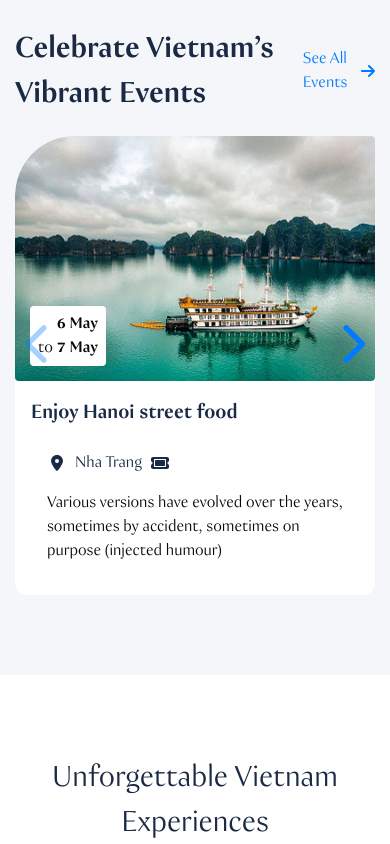
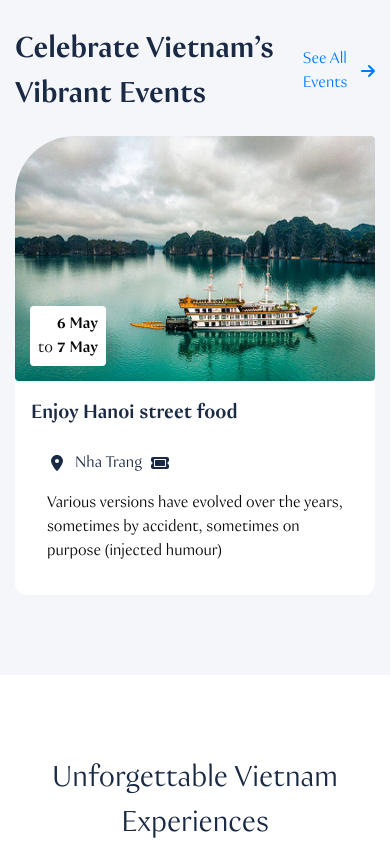
Before and after one commit to yansuogaming/React_Demo, a React (Vite) app: page / in a window 390 px wide. Shown: the part 1720-2564 px from the top of the page. Built offline with nearby package versions, Linux system fonts and the light colour scheme.

Commit message:
Update Convert document to useRef

```diff
--- a/src/components/Story.jsx
+++ b/src/components/Story.jsx
@@ -17,20 +17,13 @@ import {
     faChevronLeft,
     faChevronRight,
 } from "@fortawesome/free-solid-svg-icons";
-import { useEffect } from "react";
+import { useRef } from "react";
 
 const Story = ({ className = "" }) => {
     const { t } = useTranslation();
 
-    useEffect(() => {
-        const next = document.querySelector(".custom-swiper-next");
-        const prev = document.querySelector(".custom-swiper-prev");
-
-        if (next && prev) {
-            next.classList.add("swiper-button-next");
-            prev.classList.add("swiper-button-prev");
-        }
-    }, []);
+    const prevRef = useRef(null);
+    const nextRef = useRef(null);
 
     return (
         <section className={`container ${className}`}>
@@ -47,8 +40,12 @@ const Story = ({ className = "" }) => {
                         modules={[Navigation]}
                         spaceBetween={30}
                         navigation={{
-                            nextEl: ".custom-swiper-next",
-                            prevEl: ".custom-swiper-prev",
+                            prevEl: prevRef.current,
+                            nextEl: nextRef.current,
+                        }}
+                        onBeforeInit={(swiper) => {
+                            swiper.params.navigation.prevEl = prevRef.current;
+                            swiper.params.navigation.nextEl = nextRef.current;
                         }}
                         breakpoints={{
                             0: { slidesPerView: 1 },
@@ -76,7 +73,7 @@ const Story = ({ className = "" }) => {
                                             height="20"
                                             viewBox="0 0 20 20"
                                         >
-                                            <path d="M9.12109 2.5L8.92547 2.67563L2.05047 9.55062L1.62109 10L2.05047 10.4494L7.67547 16.0744L8.12484 16.5037L8.57422 16.0744L15.4492 9.19938L15.6248 9.00375V2.5H9.12109ZM9.64859 3.75H14.3748V8.47687L8.12484 14.7269L3.39797 10L9.64859 3.75ZM16.2498 4.375V5.625H16.8748V10.7225L10.9373 16.6213L10.1561 15.84L9.27734 16.7188L10.488 17.9494L10.9373 18.3787L11.3673 17.9494L17.9486 11.445L18.1248 11.25V4.375H16.2498ZM12.4998 5C12.1561 5 11.8748 5.28125 11.8748 5.625C11.8748 5.96875 12.1561 6.25 12.4998 6.25C12.8436 6.25 13.1248 5.96875 13.1248 5.625C13.1248 5.28125 12.8436 5 12.4998 5Z" />
+                                            <path d="..." />
                                         </svg>
                                         #Vietnamtravel
                                     </NavLink>
@@ -85,14 +82,16 @@ const Story = ({ className = "" }) => {
                         ))}
                     </Swiper>
 
-                    {/* Custom Nav Buttons */}
+                    {/* Custom Nav Buttons (ref-based) */}
                     <button
+                        ref={prevRef}
                         className="custom-swiper-prev absolute top-1/2 -left-4 z-10 transform -translate-y-1/2 bg-white p-2 rounded-full shadow"
                         aria-label="Previous"
                     >
                         <FontAwesomeIcon icon={faChevronLeft} />
                     </button>
                     <button
+                        ref={nextRef}
                         className="custom-swiper-next absolute top-1/2 -right-4 z-10 transform -translate-y-1/2 bg-white p-2 rounded-full shadow"
                         aria-label="Next"
                     >
--- a/src/components/VietNamEvent.jsx
+++ b/src/components/VietNamEvent.jsx
@@ -4,6 +4,7 @@ import ViewMoreButton from "./button/ViewMoreButton";
 import CardEvent from "./card/CardEvent";
 import { NavLink } from "react-router";
 import { addDays } from "date-fns";
+import { useRef } from "react";
 
 // Font Awesome
 import { FontAwesomeIcon } from "@fortawesome/react-fontawesome";
@@ -20,23 +21,13 @@ import { Navigation } from "swiper/modules";
 import "swiper/css";
 import "swiper/css/navigation";
 
-import { useEffect } from "react";
-
 const VietNamEvent = ({ className = "" }) => {
     const { t } = useTranslation();
     const startTime = new Date();
     const endTime = addDays(new Date(), 1);
 
-    // Gán class để điều hướng tùy chỉnh hoạt động
-    useEffect(() => {
-        const next = document.querySelector(".custom-next-w");
-        const prev = document.querySelector(".custom-prev-swipper");
-
-        if (next && prev) {
-            next.classList.add("swiper-button-next");
-            prev.classList.add("swiper-button-prev");
-        }
-    }, []);
+    const prevRef = useRef(null);
+    const nextRef = useRef(null);
 
     const eventItems = Array.from({ length: 4 }).map((_, idx) => (
         <SwiperSlide key={idx}>
@@ -78,20 +69,32 @@ const VietNamEvent = ({ className = "" }) => {
                 </div>
 
                 <div className="relative">
-                    {/* Custom navigation with FontAwesome only */}
-                    <button className="custom-prev-swipper absolute left-[-16px] top-1/2 z-10 -translate-y-1/2 text-[24px] text-[#1A2A44] hidden md:block">
+                    {/* Custom Navigation Buttons */}
+                    <button
+                        ref={prevRef}
+                        className="absolute left-[-16px] top-1/2 z-10 -translate-y-1/2 text-[24px] text-[#1A2A44] hidden md:block bg-white rounded-full p-2 shadow"
+                        aria-label="Previous"
+                    >
                         <FontAwesomeIcon icon={faChevronLeft} />
                     </button>
 
-                    <button className="custom-next-w absolute right-[-16px] top-1/2 z-10 -translate-y-1/2 text-[24px] text-[#1A2A44] hidden md:block">
+                    <button
+                        ref={nextRef}
+                        className="absolute right-[-16px] top-1/2 z-10 -translate-y-1/2 text-[24px] text-[#1A2A44] hidden md:block bg-white rounded-full p-2 shadow"
+                        aria-label="Next"
+                    >
                         <FontAwesomeIcon icon={faChevronRight} />
                     </button>
 
                     <Swiper
                         modules={[Navigation]}
                         navigation={{
-                            prevEl: ".custom-prev-swipper",
-                            nextEl: ".custom-next-w",
+                            prevEl: prevRef.current,
+                            nextEl: nextRef.current,
+                        }}
+                        onBeforeInit={(swiper) => {
+                            swiper.params.navigation.prevEl = prevRef.current;
+                            swiper.params.navigation.nextEl = nextRef.current;
                         }}
                         spaceBetween={30}
                         slidesPerView={1}
--- a/src/components/experiences/ExperienceSidebar.jsx
+++ b/src/components/experiences/ExperienceSidebar.jsx
@@ -1,4 +1,4 @@
-import React from "react";
+import React, { useRef } from "react";
 import { FontAwesomeIcon } from "@fortawesome/react-fontawesome";
 import { faBookOpen } from "@fortawesome/free-solid-svg-icons";
 
@@ -19,10 +19,13 @@ const ExperienceSidebar = ({
         { id: "museum-yersin", label: "Alexandre Yersin Museum" },
     ];
 
+    // Create refs map
+    const sectionRefs = useRef({});
+
     const handleClick = (id) => {
-        const el = document.getElementById(id);
-        if (el) {
-            el.scrollIntoView({ behavior: "smooth", block: "start" });
+        const section = sectionRefs.current[id];
+        if (section && section.scrollIntoView) {
+            section.scrollIntoView({ behavior: "smooth", block: "start" });
         }
     };
 
```
Also changed, not shown: src/pages/Home.jsx (+50 -50 lines).
